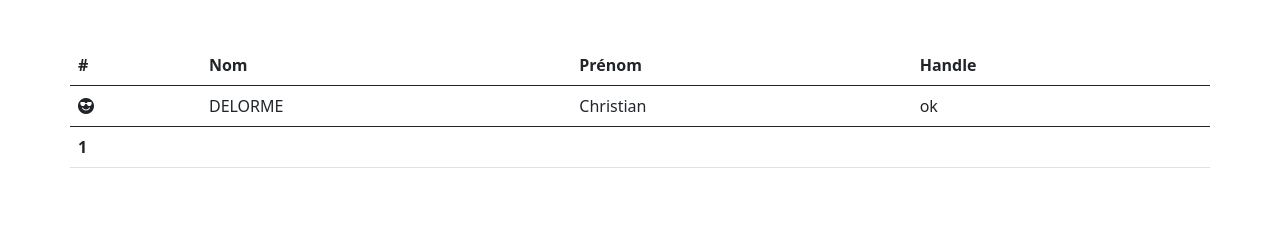
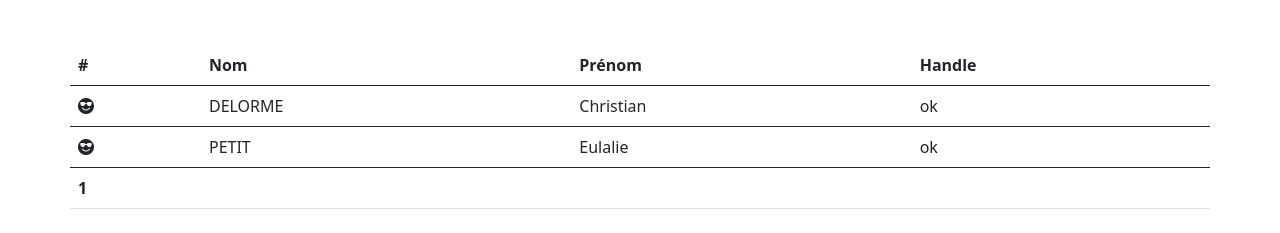
Before and after one commit to eelDigit/git-projet, a plain HTML site: page index.html in a window 1280 px wide. Shown: the part 169-402 px from the top of the page. Drawn offline with nearby package versions, Linux system fonts and the light colour scheme.

Commit message:
eulalie petit

```diff
--- a/index.html
+++ b/index.html
@@ -37,6 +37,14 @@
               <td>ok</td>
             </tr>
           </tbody>
+          <tbody>
+            <tr>
+              <th scope="row"><i class="bi bi-emoji-sunglasses-fill"></i></th>
+              <td>PETIT</td>
+              <td>Eulalie</td>
+              <td>ok</td>
+            </tr>
+          </tbody>
 
           <tbody>
             <tr>
```
